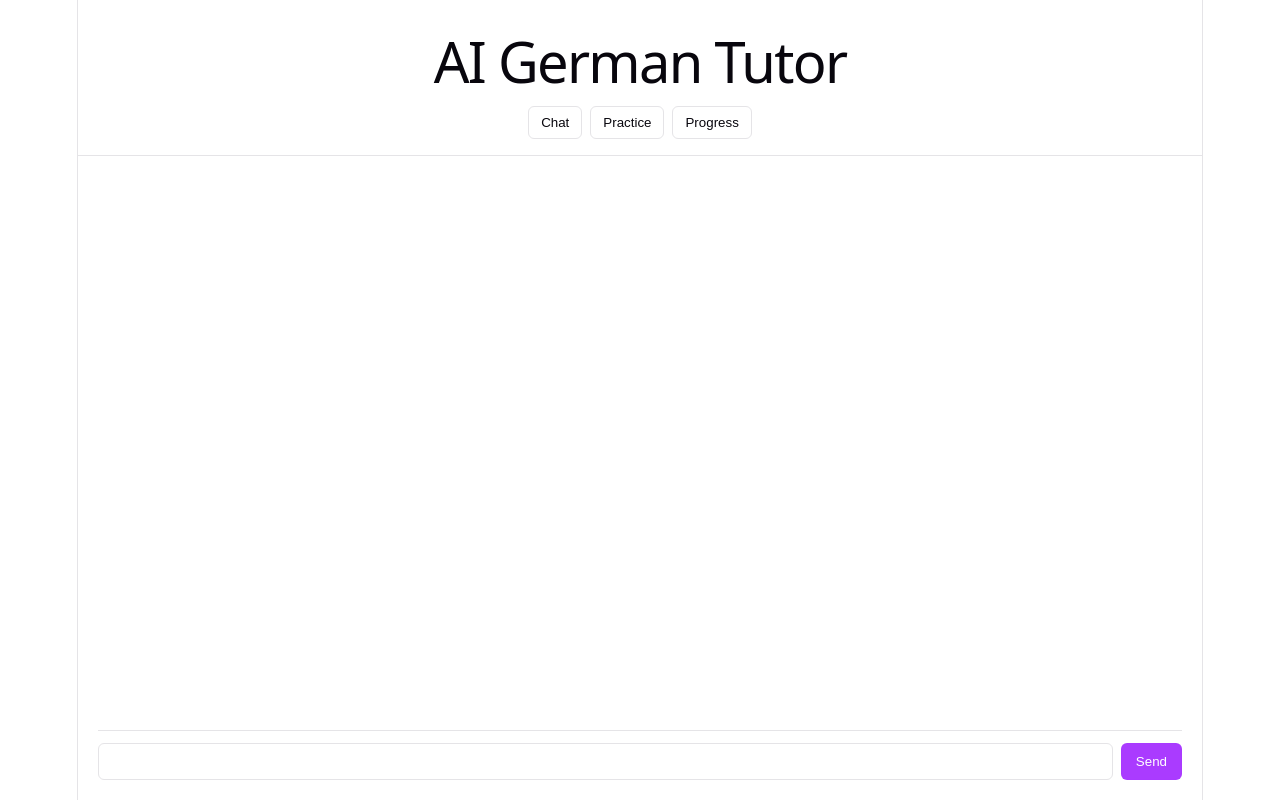
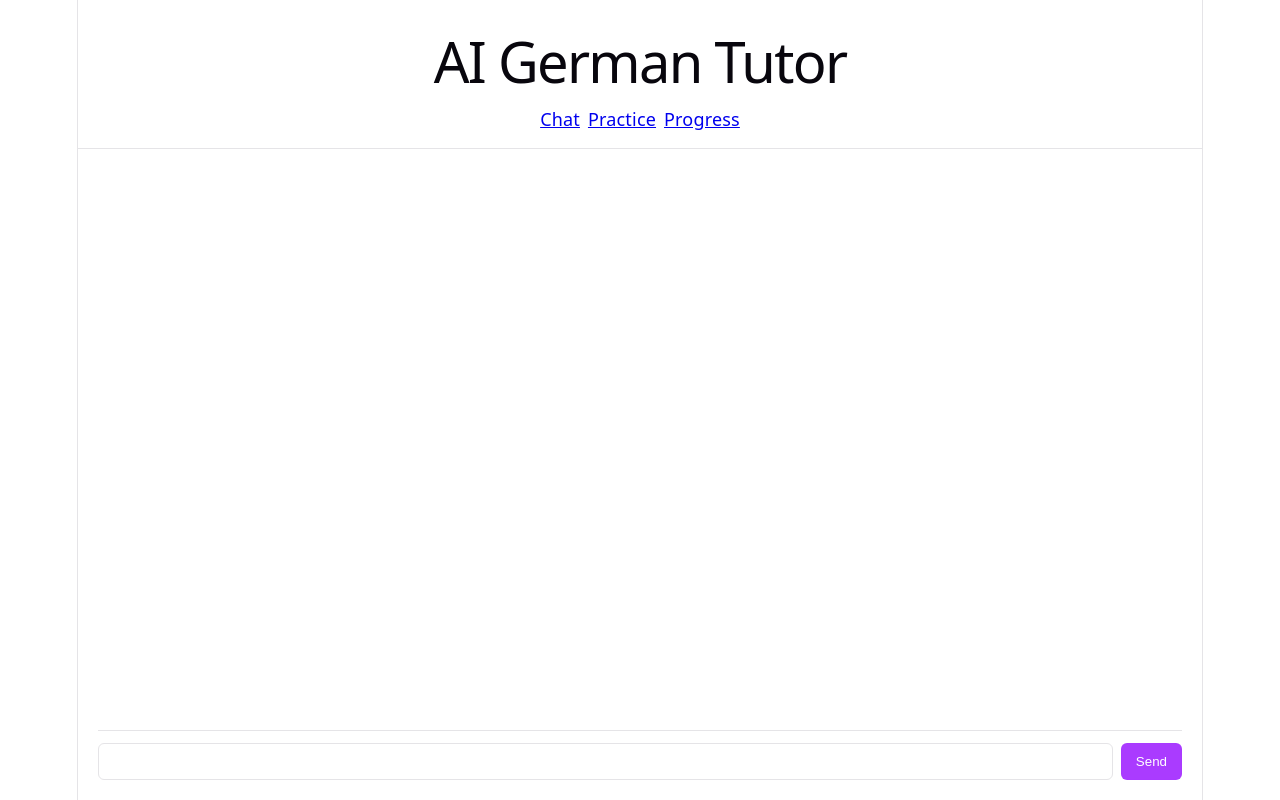
Before and after one commit to bbrady00/ai-tutor, a React (Vite) app in the folder client/: page /chat in a window 1280 px wide. Built offline with nearby package versions, Linux system fonts and the light colour scheme.

Commit message:
app.jsx improved react router and layout. started QOL polish on chat (autoscroll + enter +loading)

```diff
--- a/client/package.json
+++ b/client/package.json
@@ -12,7 +12,8 @@
   "dependencies": {
     "concurrently": "^9.2.1",
     "react": "^19.2.5",
-    "react-dom": "^19.2.5"
+    "react-dom": "^19.2.5",
+    "react-router-dom": "^7.14.2"
   },
   "devDependencies": {
     "@eslint/js": "^10.0.1",
--- a/client/src/App.jsx
+++ b/client/src/App.jsx
@@ -1,29 +1,33 @@
-import { useState } from "react";
-import "./styles/app.css";
+import { BrowserRouter, Routes, Route, Navigate } from "react-router-dom";
 import Chat from "./components/Chat";
 import Practice from "./components/Practice";
 import Dashboard from "./components/Dashboard";
+import "./styles/app.css";
 
 function App() {
-  const [view, setView] = useState("chat");
-
   return (
+    <BrowserRouter>
       <div className="app">
         <header className="app-header">
           <h1>AI German Tutor</h1>
 
           <nav className="app-nav">
-          <button onClick={() => setView("chat")}>Chat</button>
-          <button onClick={() => setView("practice")}>Practice</button>
-          <button onClick={() => setView("dashboard")}>Progress</button>
+            <a href="/chat">Chat</a>
+            <a href="/practice">Practice</a>
+            <a href="/dashboard">Progress</a>
           </nav>
         </header>
+
         <main className="app-content">
-        {view === "chat" && <Chat />}
-        {view === "practice" && <Practice />}
-        {view === "dashboard" && <Dashboard />}
+          <Routes>
+            <Route path="/" element={<Navigate to="/chat" />}></Route>
+            <Route path="/chat" element={<Chat />}></Route>
+            <Route path="/practice" element={<Practice />}></Route>
+            <Route path="/dashboard" element={<Dashboard />}></Route>
+          </Routes>
         </main>
       </div>
+    </BrowserRouter>
   );
 }
 
--- a/client/src/components/Chat.jsx
+++ b/client/src/components/Chat.jsx
@@ -1,10 +1,16 @@
-import { useState } from "react";
+import { useState, useEffect, useRef } from "react";
 import "../styles/chat.css";
 
 const Chat = () => {
   const [input, setInput] = useState("");
   const [messages, setMessages] = useState([]);
   const [loading, setLoading] = useState(false);
+
+  const messageEndRef = useRef(null);
+
+  useEffect(() => {
+    messageEndRef.current?.scrollIntoView({ behavior: "smooth" });
+  }, [messages, loading]);
 
   const sendMessage = async () => {
     if (!input.trim()) return;
@@ -60,15 +66,22 @@ const Chat = () => {
               </p>
             ) : (
               <div className="chat-response">
+                {" "}
+                {msg.correct && (
                   <p>
                     <strong>Correct:</strong> {msg.correct}
                   </p>
+                )}
+                {msg.explanation && (
                   <p>
                     <strong>Explanation:</strong> {msg.explanation}
                   </p>
+                )}
+                {msg.response && (
                   <p>
                     <strong>Response:</strong> {msg.response}
                   </p>
+                )}
               </div>
             )}
           </div>
@@ -78,6 +91,7 @@ const Chat = () => {
             <p>Thinking...</p>
           </div>
         )}
+        <div ref={messageEndRef}></div>
       </div>
 
       <div className="chat-input-container">
@@ -85,6 +99,12 @@ const Chat = () => {
           className="chat-input"
           value={input}
           onChange={(e) => setInput(e.target.value)}
+          onKeyDown={(e) => {
+            if (e.key === "Enter" && !loading) {
+              sendMessage();
+            }
+          }}
+          disabled={loading}
         />
         <button
           className="chat-button"
```
Also changed, not shown: 1 other file (tests, documents, lock files or other folders). Lines whose indentation alone changed are shown as unchanged.
